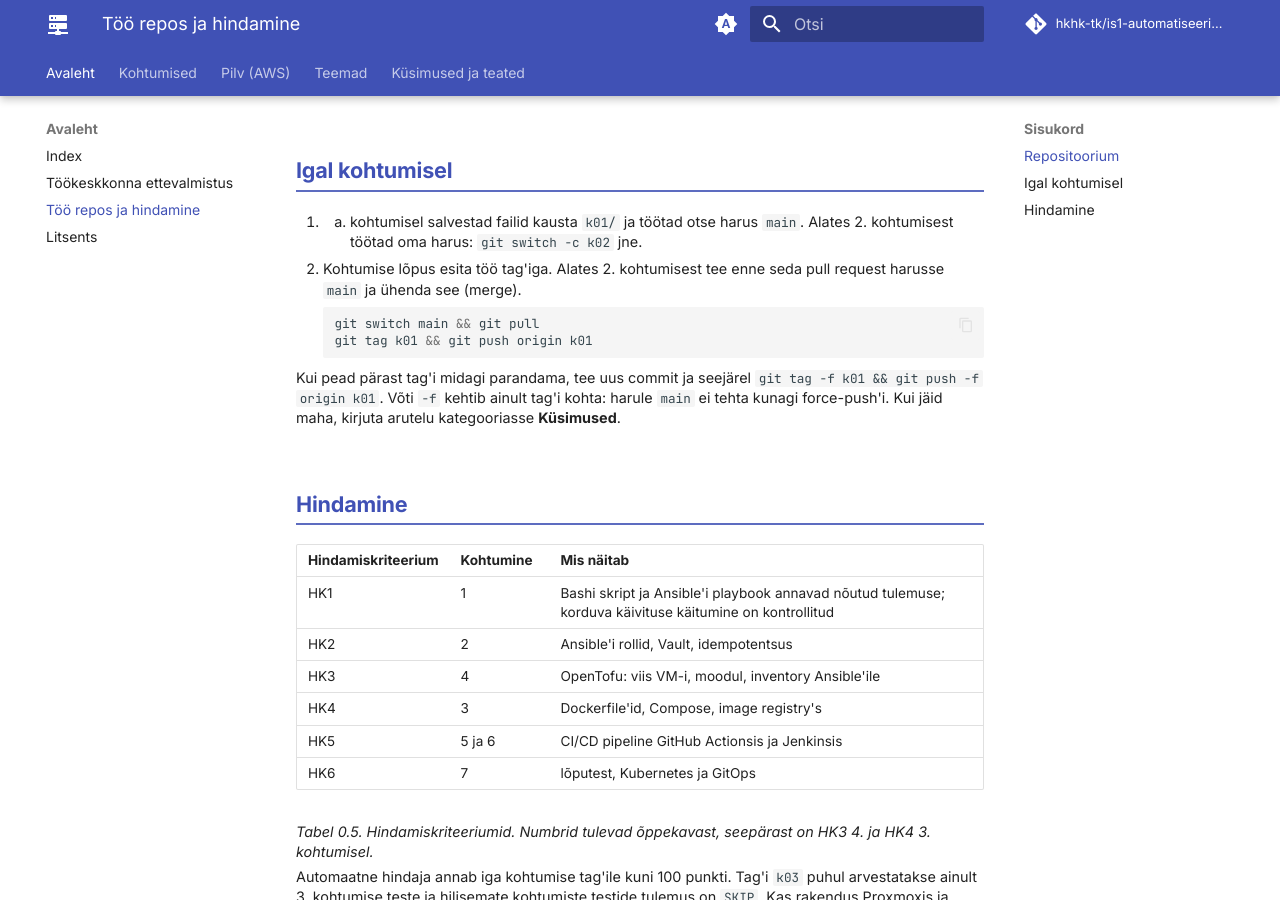
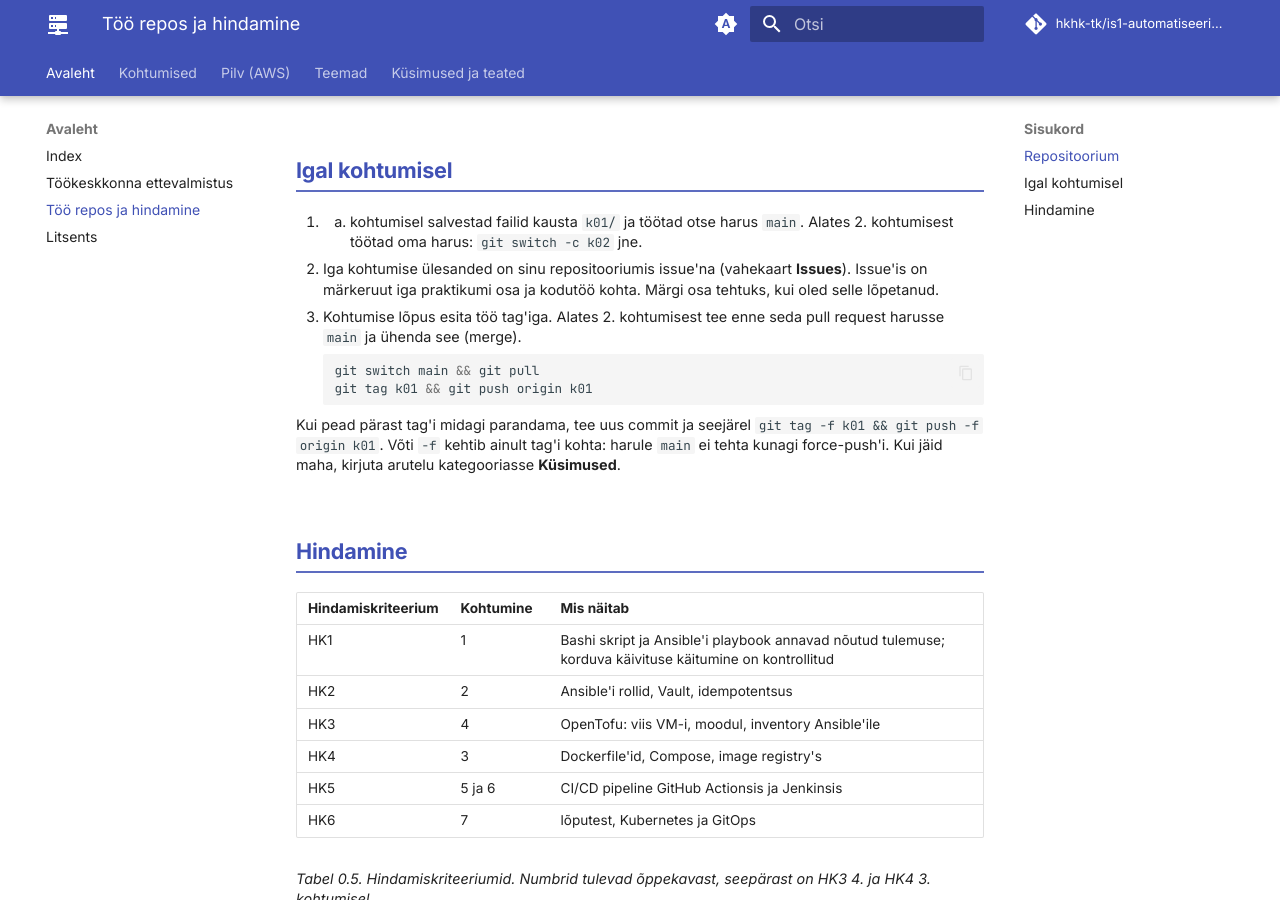
Before and after one commit to hkhk-tk/is1-automatiseerimine, an MkDocs documentation site: the page built from docs/00-ulevaade/too-ja-hindamine.md, in a window 1280 px wide and 900 px high, scrolled down 617 px. Built offline with MkDocs 1.6.1 and Material for MkDocs 9.7.7, drawn with Linux system fonts in a browser that asks for light colours; comment, search, counter and statistics services are not loaded.

Commit message:
Issue'd tagasi: K1 ülesanded on õppija repositooriumi issue'is

````diff
--- a/docs/00-ulevaade/too-ja-hindamine.md
+++ b/docs/00-ulevaade/too-ja-hindamine.md
@@ -25,7 +25,8 @@ Classroom 50 loob sulle repositooriumi `<klassiruum>-labori-seis-<github>`.
 ## Igal kohtumisel
 
 1. 1. kohtumisel salvestad failid kausta `k01/` ja töötad otse harus `main`. Alates 2. kohtumisest töötad oma harus: `git switch -c k02` jne.
-2. Kohtumise lõpus esita töö tag'iga. Alates 2. kohtumisest tee enne seda pull request harusse `main` ja ühenda see (merge).
+2. Iga kohtumise ülesanded on sinu repositooriumis issue'na (vahekaart **Issues**). Issue'is on märkeruut iga praktikumi osa ja kodutöö kohta. Märgi osa tehtuks, kui oled selle lõpetanud.
+3. Kohtumise lõpus esita töö tag'iga. Alates 2. kohtumisest tee enne seda pull request harusse `main` ja ühenda see (merge).
 
     ```bash
     git switch main && git pull
````
Also changed, not shown: docs/k01/lab.md (+1 -0 lines).
